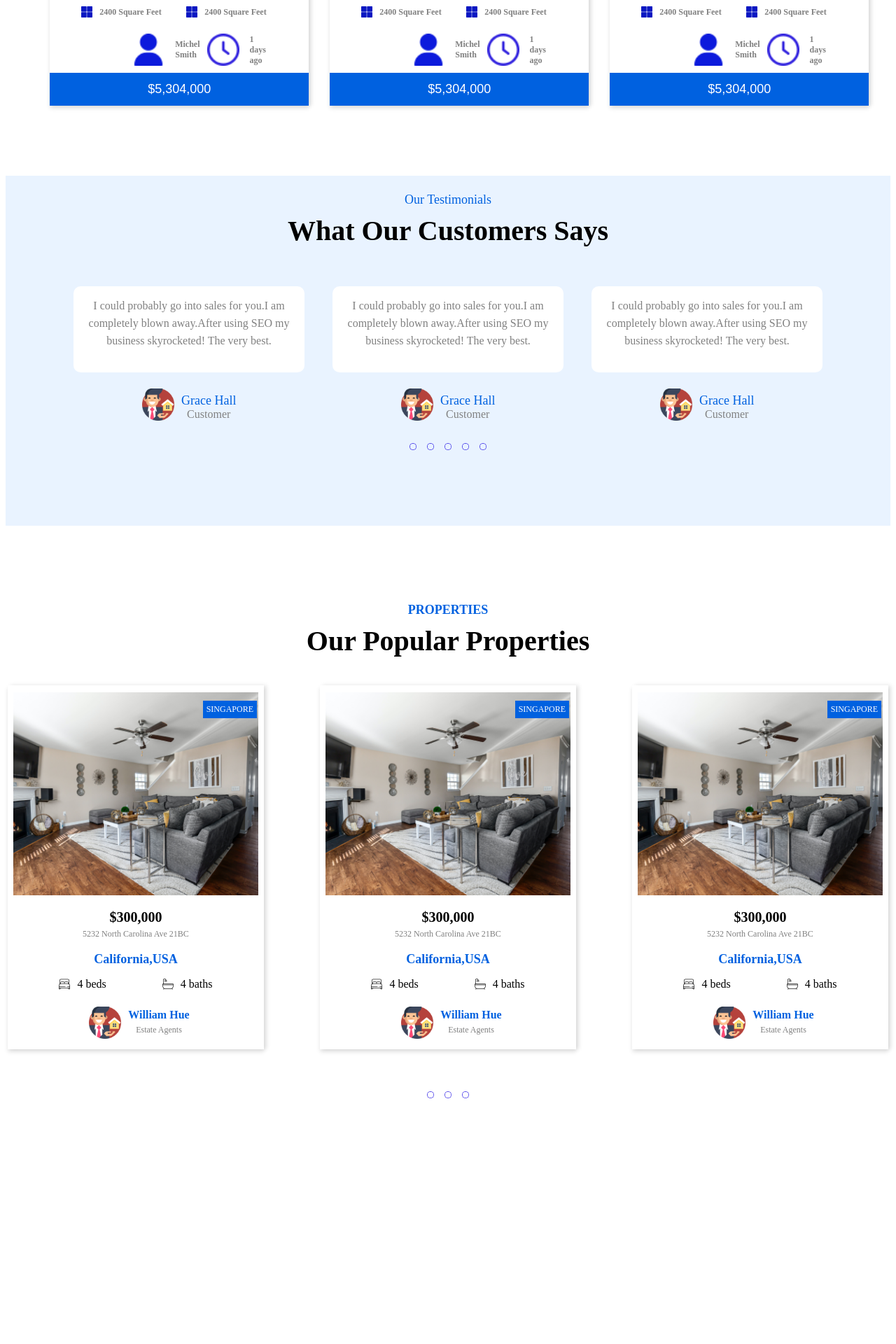
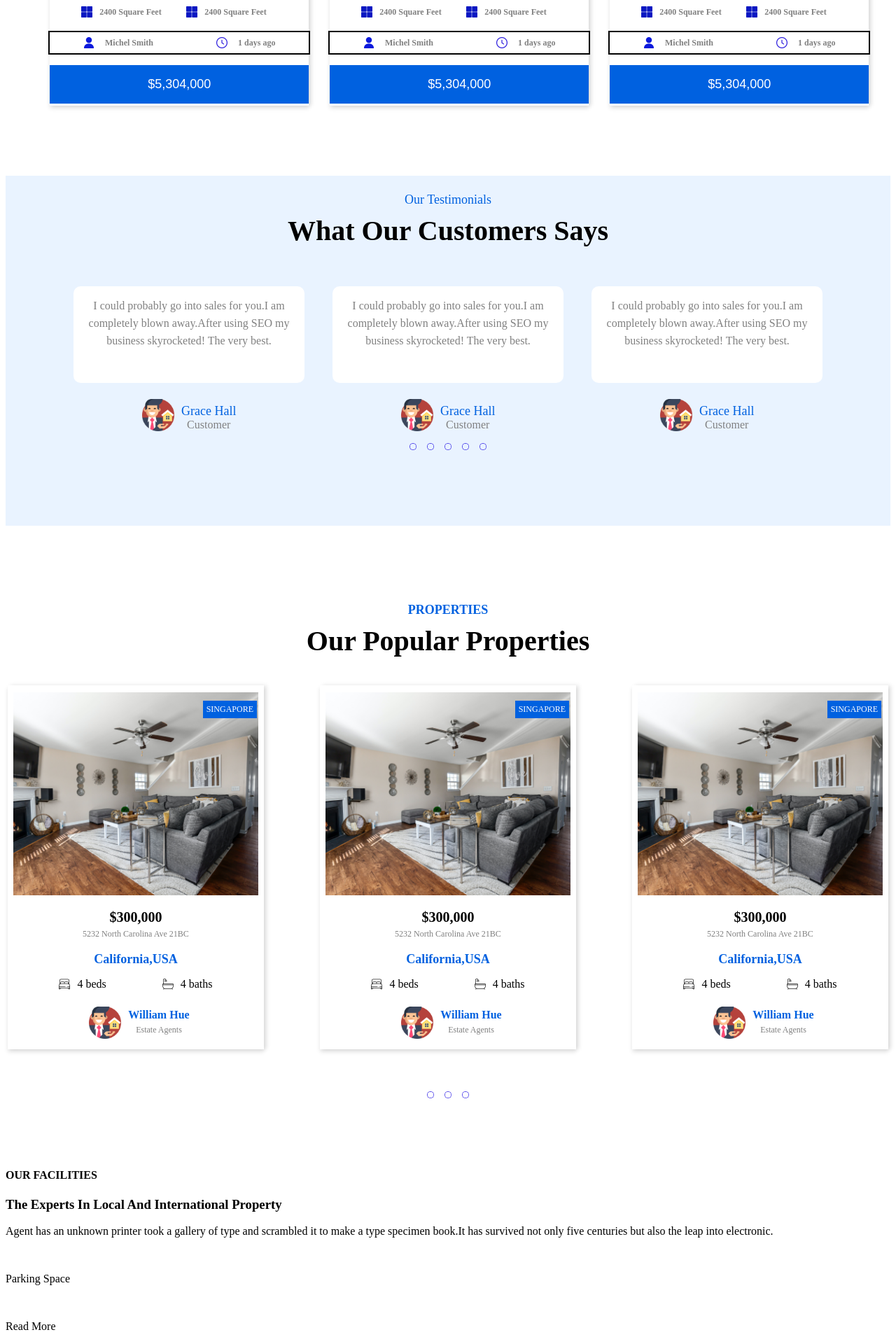
Before and after one commit to Dinesh-jrr/Real-State, a React (Vite) app: page / in a window 1280 px wide. Shown: the part 4637-6557 px from the top of the page at 70% size. Before the commit the page ends 6268 px from the top, so only its background shows below. Built offline with nearby package versions, Linux system fonts and the light colour scheme.

Commit message:
facilities structured created

```diff
--- a/src/Components/Facilities/Facilities.jsx
+++ b/src/Components/Facilities/Facilities.jsx
@@ -4,6 +4,25 @@ import './Facilities.css'
 function Facilities(){
     return(
         <div className="facilities">
+            <div className="facilities-left">
+                <img src="" alt="" />
+                <img src="" alt="" />
+            </div>
+            <div className="facilities-right">
+                <h4>OUR FACILITIES</h4>
+                <h3>The Experts In Local And International Property</h3>
+                <p>Agent has an unknown printer took a gallery of type and scrambled it to make a type specimen book.It has survived not only five centuries but also the leap into electronic.</p>
+                <div className="facilities-right-info">
+                    <div className="info-heading">
+                        <img src="" alt="" />
+                        <p>Parking Space</p>
+                    </div>
+                        <div className="facilities-right-lower">
+                            <img src="" alt="" />
+                            <p>Read More</p>
+                        </div>
+                </div>
+            </div>
         </div>
     )
 }
--- a/src/Components/Features/Box.jsx
+++ b/src/Components/Features/Box.jsx
@@ -25,7 +25,7 @@ function Box(){
                 <Info></Info>
                 <Info></Info>
         </div>
-          <div className="container-lower">
+          <div className="features-container-lower">
             <div className="lower-name">
               <img src={user} alt="" />
               <h4>Michel Smith</h4>
--- a/src/Components/Features/Features.css
+++ b/src/Components/Features/Features.css
@@ -97,15 +97,16 @@
     color:gray;
 }
 
-.container-lower{
+.features-container-lower{
     height:30px;
     width:100%;
     display: flex;
     flex-direction: row;
-    gap:130px;
+    gap:90px;
     justify-content: center;
     align-items: center;
     margin-bottom: 15px;
+    border:2px solid black;
 }
 .lower-time, .lower-name{
     height:25px;
```
